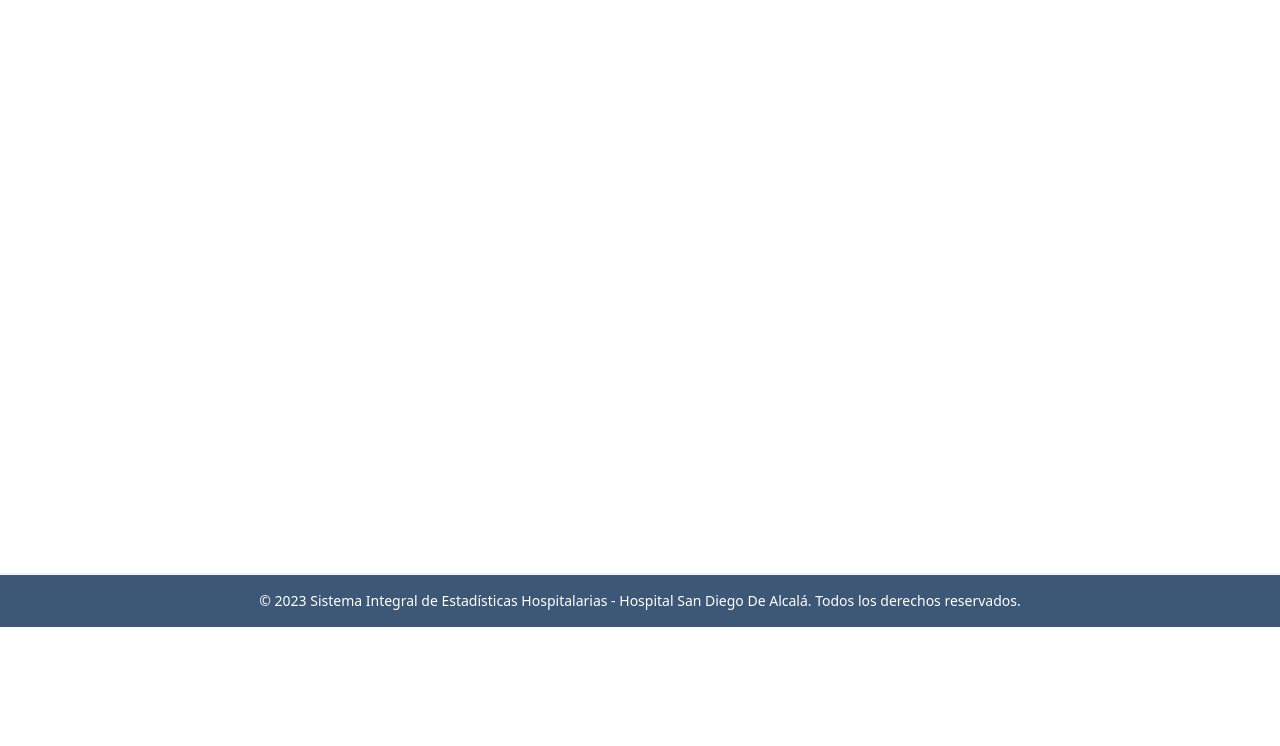
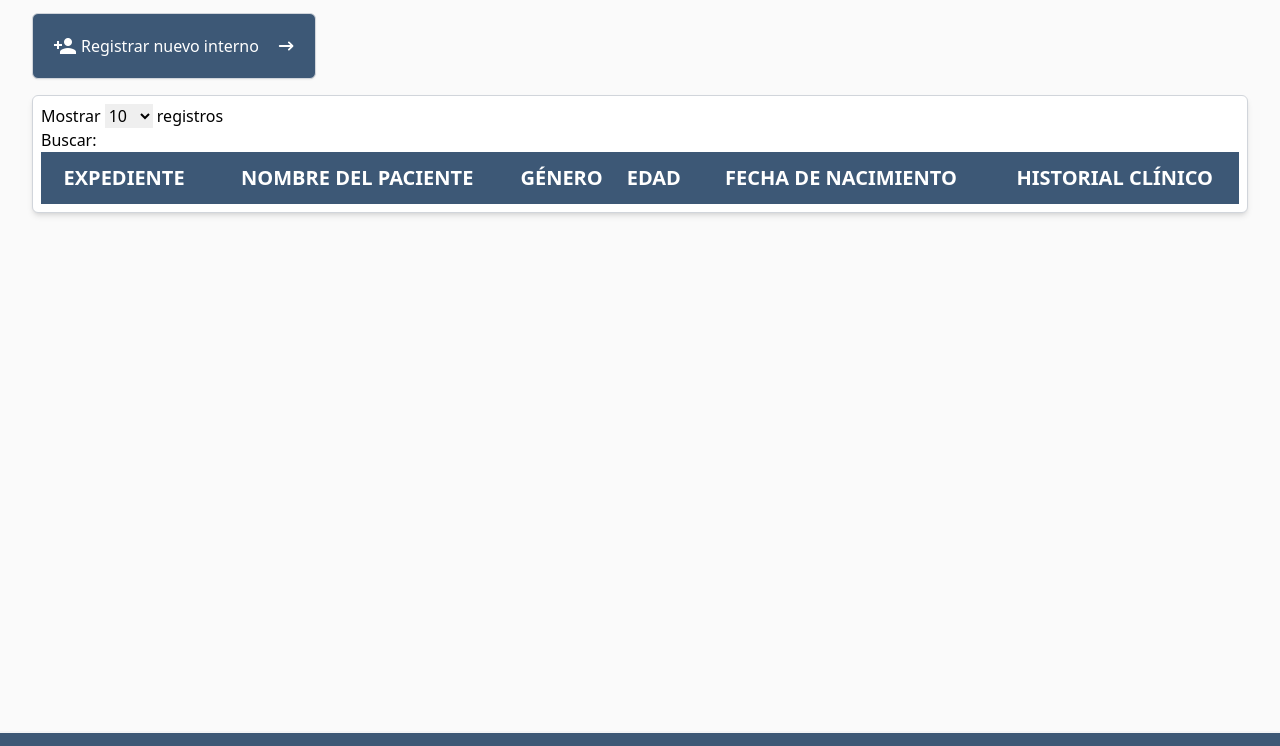
Before and after one commit to d4ger/sidebarTailwindAlpine, a plain HTML site: page a.html in a window 1280 px wide. Shown: the part 173-919 px from the top of the page. Before the commit the page ends 800 px from the top, so only its background shows below. Drawn offline with nearby package versions, Linux system fonts and the light colour scheme; a web font is replaced by a local one.

Commit message:
tabla agregada directorio interno

```diff
--- a/a.html
+++ b/a.html
@@ -9,7 +9,7 @@
     <link rel="stylesheet" href="https://rsms.me/inter/inter.css">
     <title>Document</title>
 </head>
-<body>
+<body class="bg-[#fafafa]">
     <div class="flex flex-col min-h-screen" x-data="{open:false}">
         <header class="flex fixed items-center top-0 left-0 z-20 justify-between w-full px-4 backdrop-blur-lg bg-[#f0f0f0]/90 border-b
         border-gray-300 h-14">
@@ -151,7 +151,59 @@
                 </a>
             </div>
         </header>
-        <main>
+        <main class="bg-[#fafafa] mt-10 py-8 flex flex-col gap-4 min-h-screen">
+            <section class="min-h-screen w-[95%] mx-auto bg-[#fafafa]">
+                <h1 class="flex m-0 items-center text-4xl font-semibold leading-normal text-[#3D5876] mb-4">
+                    Directorio - Internos
+                </h1>
+                <h2 class="flex -mt-2 items-center text-2xl font-normal leading-normal text-gray-500 mb-4">
+                    Aquí puedes visualizar información y registrar nuevos internos.
+                </h2>
+                <a class=" mb-4 inline-flex w-fit items-center justify-center p-5 text-base font-medium shadow-sm text-white border border-gray-300 rounded-md bg-[#3D5876] hover:bg-slate-700" href="/Formulario/Create">
+                    <i class="material-icons left">person_add</i>
+                    <span class="w-full ml-1">Registrar nuevo interno</span>
+                    <svg aria-hidden="true" class="w-6 h-6 ml-3" fill="currentColor" viewBox="0 0 20 20" xmlns="http://www.w3.org/2000/svg">
+                        <path fill-rule="evenodd" d="M12.293 5.293a1 1 0 011.414 0l4 4a1 1 0 010 1.414l-4 4a1 1 0 01-1.414-1.414L14.586 11H3a1 1 0 110-2h11.586l-2.293-2.293a1 1 0 010-1.414z" clip-rule="evenodd"></path>
+                    </svg>
+                </a>
+                <div class="mx-auto w-full h-fit p-2 bg-white border border-gray-300 rounded-md shadow-md">
+                    <div id="EXPACIENTE_wrapper" class="dataTables_wrapper no-footer"><div class="dataTables_length" id="EXPACIENTE_length">
+                        <div class="flex justify-between">
+                                <label>Mostrar <select name="EXPACIENTE_length" aria-controls="EXPACIENTE" class=""><option value="10">10</option><option value="25">25</option><option value="50">50</option><option value="100">100</option></select> registros</label></div><div id="EXPACIENTE_filter" class="dataTables_filter">
+                                <label>Buscar:<input type="search" class="" placeholder="" aria-controls="EXPACIENTE"></label>
+                            </div>
+                            <div id="EXPACIENTE_processing" class="dataTables_processing" role="status" style="display: none;">Procesando...<div><div></div><div></div><div></div><div></div></div></div><table id="EXPACIENTE" class="display nowrap responsive py-4 dataTable no-footer dtr-inline" style="width: 100%;" aria-describedby="EXPACIENTE_info">
+                        </div>
+                        <thead>
+                            <tr><th class="bg-[#3D5876] font-semibold text-xl text-white uppercase rounded-none p-3 sorting sorting_asc" tabindex="0" aria-controls="EXPACIENTE" rowspan="1" colspan="1" style="width: 138px;" aria-sort="ascending" aria-label="
+                                    Expediente
+                                : Activar para ordenar la columna de manera descendente">
+                                    Expediente
+                                </th><th class="bg-[#3D5876] font-semibold text-xl text-white uppercase rounded-none sorting" tabindex="0" aria-controls="EXPACIENTE" rowspan="1" colspan="1" style="width: 262px;" aria-label="
+                                    Nombre del paciente
+                                : Activar para ordenar la columna de manera ascendente">
+                                    Nombre del paciente
+                                </th><th class="bg-[#3D5876] font-semibold text-xl text-white uppercase rounded-none sorting" tabindex="0" aria-controls="EXPACIENTE" rowspan="1" colspan="1" style="width: 95px;" aria-label="
+                                    Género
+                                : Activar para ordenar la columna de manera ascendente">
+                                    Género
+                                </th><th class="bg-[#3D5876] font-semibold text-xl text-white uppercase rounded-none sorting" tabindex="0" aria-controls="EXPACIENTE" rowspan="1" colspan="1" style="width: 66px;" aria-label="
+                                    Edad
+                                : Activar para ordenar la columna de manera ascendente">
+                                    Edad
+                                </th><th class="bg-[#3D5876] font-semibold text-xl text-white uppercase rounded-none sorting" tabindex="0" aria-controls="EXPACIENTE" rowspan="1" colspan="1" style="width: 261px;" aria-label="
+                                    Fecha de nacimiento
+                                : Activar para ordenar la columna de manera ascendente">
+                                    Fecha de nacimiento
+                                </th><th class="bg-[#3D5876] font-semibold text-xl text-white uppercase rounded-none sorting" tabindex="0" aria-controls="EXPACIENTE" rowspan="1" colspan="1" style="width: 217px;" aria-label="Historial
+                                    Clínico
+                                : Activar para ordenar la columna de manera ascendente">Historial
+                                    Clínico
+                                </th></tr>
+                        </thead>
+                    </table>
+                </div>
+            </section>
 
         </main>
         <footer class="bg-[#3D5876] text-white border-gray-100 border-t-2 mt-auto">
```
